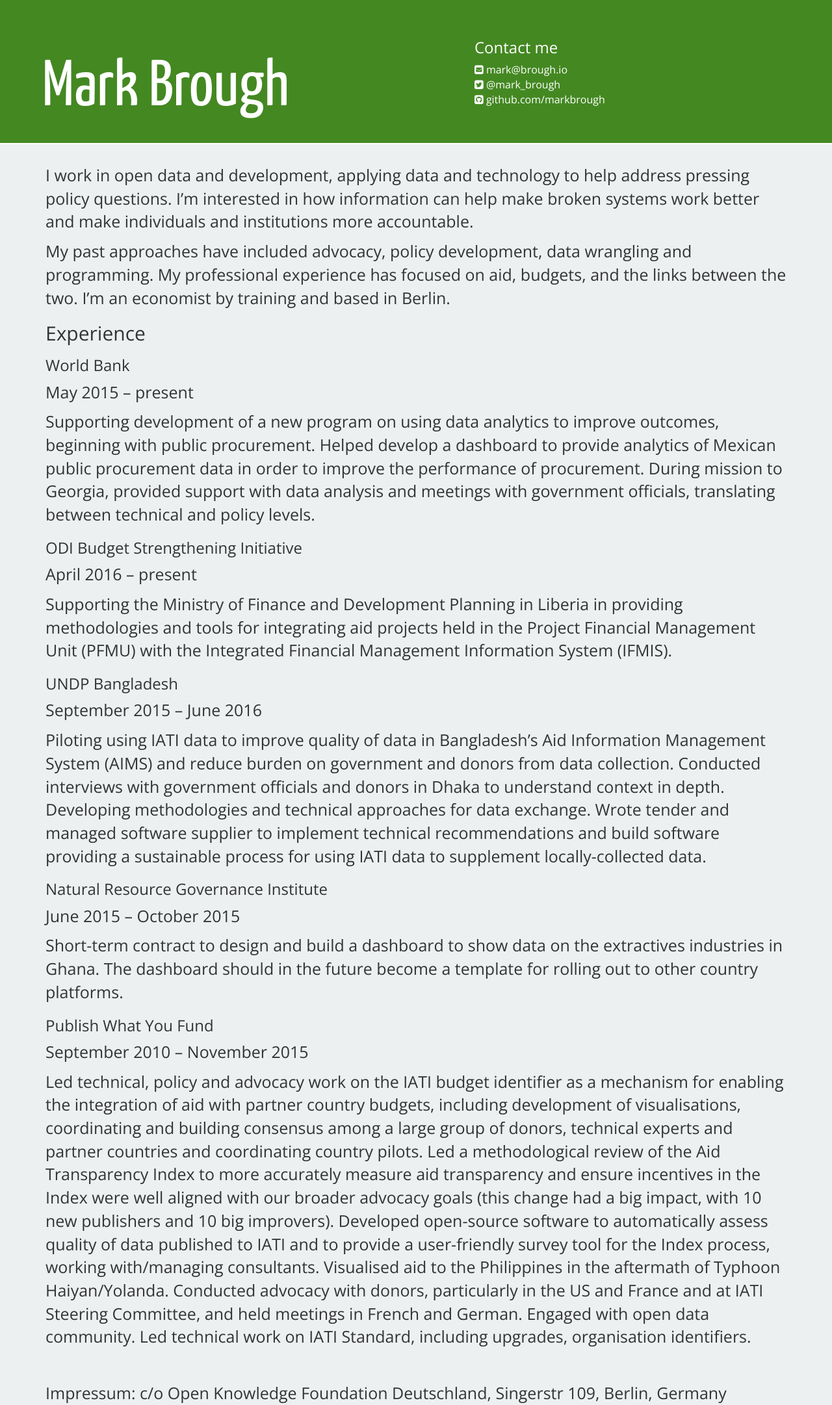
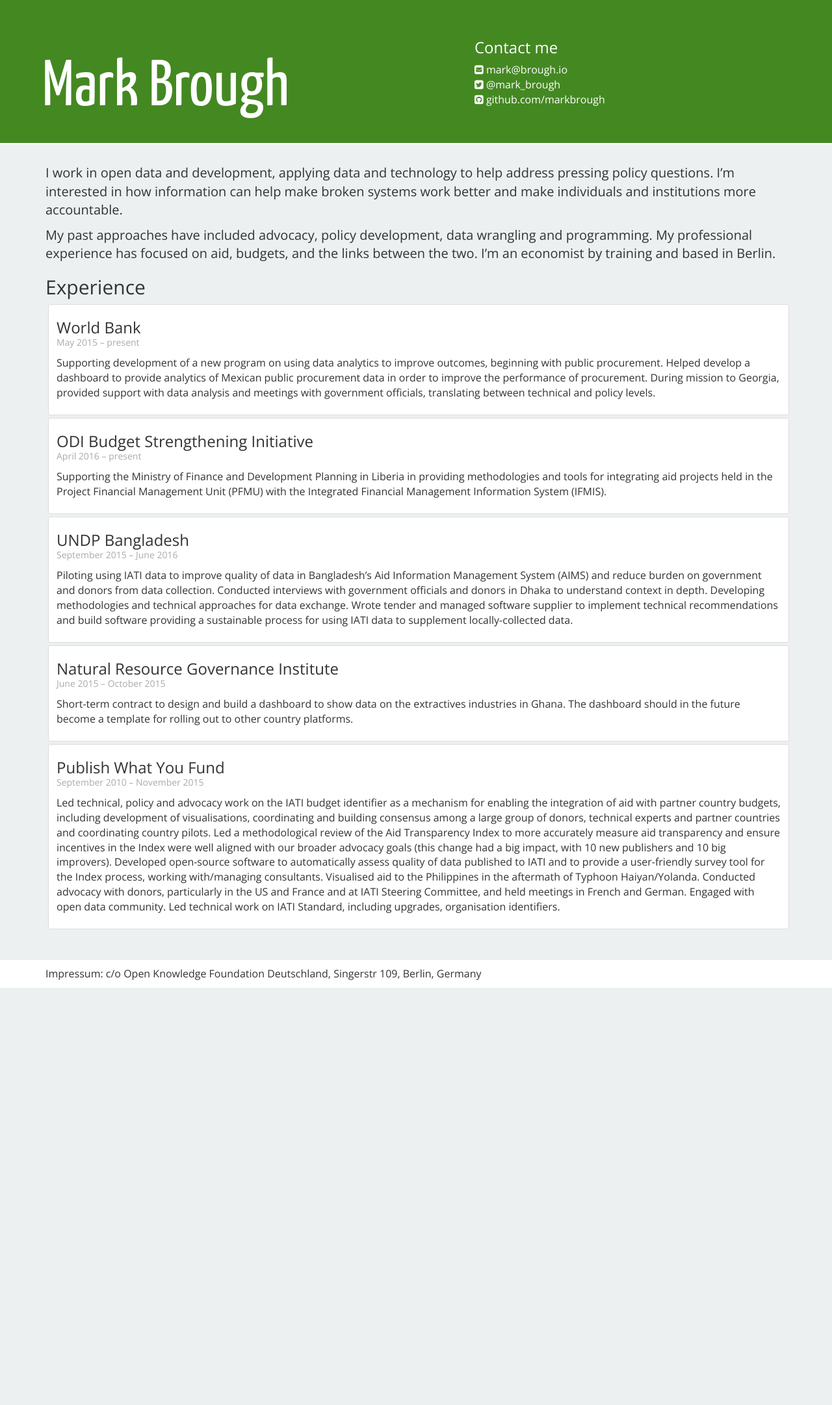
Before and after one commit to markbrough/markbrough.github.com, a Jekyll site: the page built from index.md, in a window 1280 px wide. Shown: the whole page at 65% size. Built offline with Jekyll 4.4.1, drawn with Linux system fonts in a browser that asks for light colours; nearby versions of some CDN libraries; Markdown is read by kramdown in place of the engine named in the settings; after the commit the page ends 1520 px from its top, so only the background shows below that.

Commit message:
Update styles

```diff
--- a/css/style.css
+++ b/css/style.css
@@ -34,7 +34,7 @@
 body {
     background-color: #ECF0F1;
     font-family: "Open Sans";
-    font-size:25px;
+    font-size:20px;
 }
 .frontpage .container-body {
   padding-top:30px;
@@ -52,6 +52,40 @@ body {
 .container-header {
   border-bottom: 2px solid #ffffff;
 }
+.work-container {
+  clear:both;
+  width:100%;
+}
+.work {
+  width: 100%;
+  padding: 12px;
+  margin: 4px;
+  background-color: #ffffff;
+  border: 1px solid #dddddd;
+  border-radius: 3px;
+  font-size: 16px;
+}
+.work h3 {
+  margin-top: 10px;
+  margin-bottom: 0px;
+}
+.when {
+  font-size: 14px;
+  color: #aaaaaa;
+}
+.more-link {
+  background-color: #ECF0F1;
+  padding:2px;
+  font-size:12px;
+  border: 1px solid #dddddd;
+  border-radius: 1px;
+}
+footer {
+  background-color: #ffffff;
+  padding: 10px;
+  border-top: 2px solid #eeeeee;
+  font-size: 16px;
+}
 /*
 
 <li style="background: #2C3E50" title="#2C3E50"></li>
```
